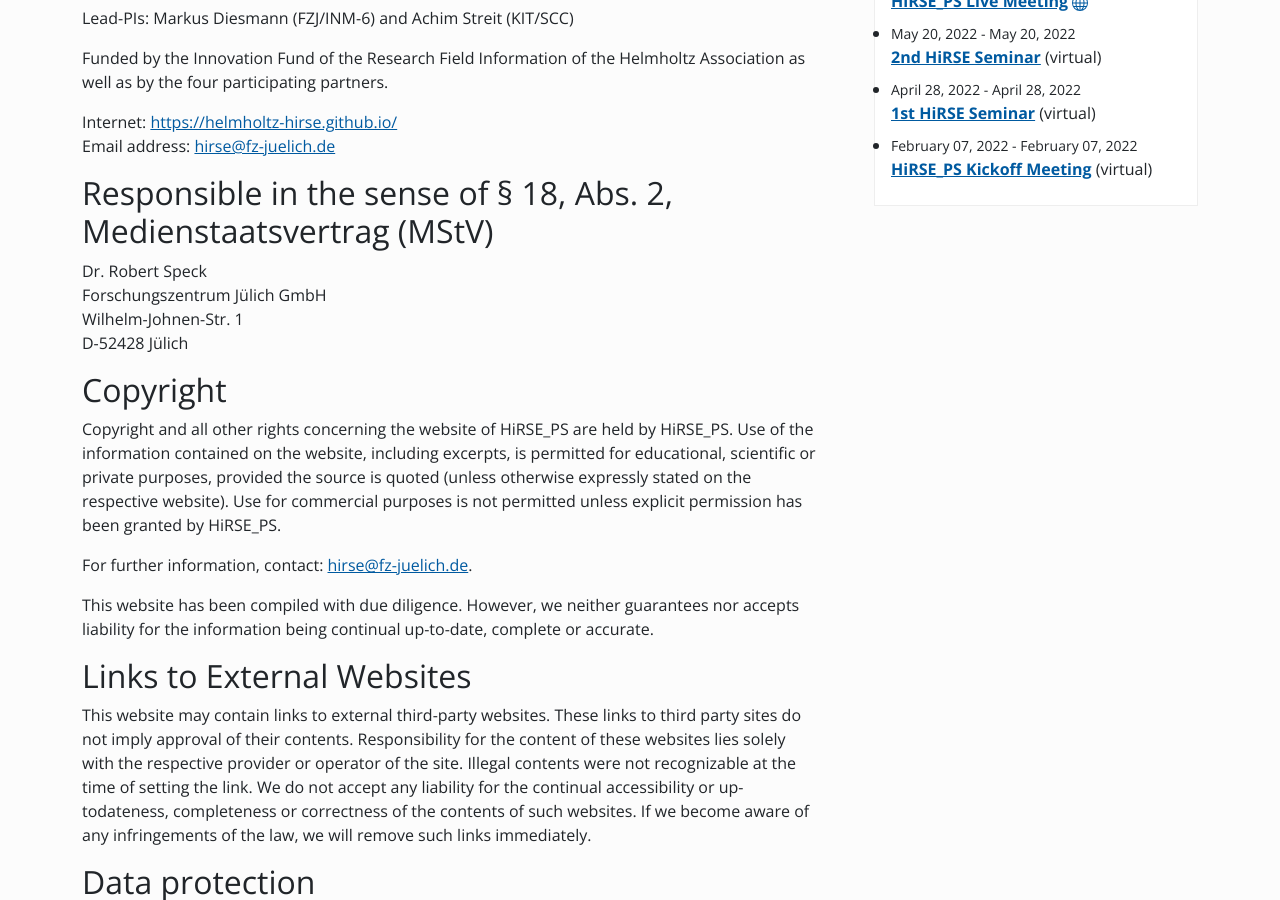
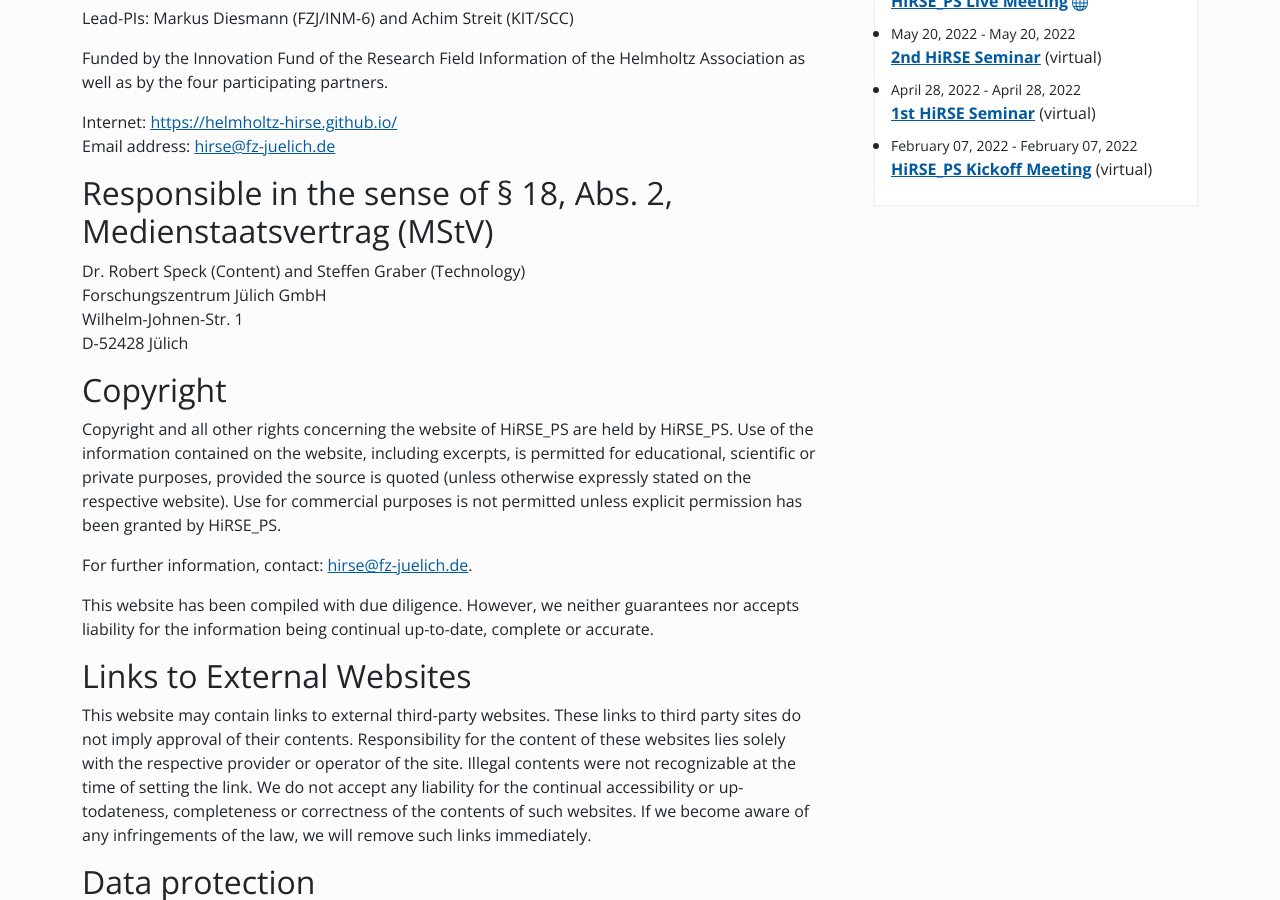
Before and after one commit to Helmholtz-HiRSE/helmholtz-hirse.github.io, a Jekyll site: the page built from service/legal_notice.md, in a window 1280 px wide and 900 px high, scrolled down 533 px. Built offline with Jekyll 4.4.1, drawn with Linux system fonts in a browser that asks for light colours; nearby versions of some CDN libraries.

Commit message:
Update legal_notice.md
Added @steffengraber to legal notice (some form of appreciation...)

```diff
--- a/service/legal_notice.md
+++ b/service/legal_notice.md
@@ -16,7 +16,7 @@
 
 ## Responsible in the sense of § 18, Abs. 2, Medienstaatsvertrag (MStV)
 
-Dr. Robert Speck <br>
+Dr. Robert Speck (Content) and Steffen Graber (Technology)<br>
 Forschungszentrum Jülich GmbH <br>
 Wilhelm-Johnen-Str. 1 <br>
 D-52428 Jülich
```
